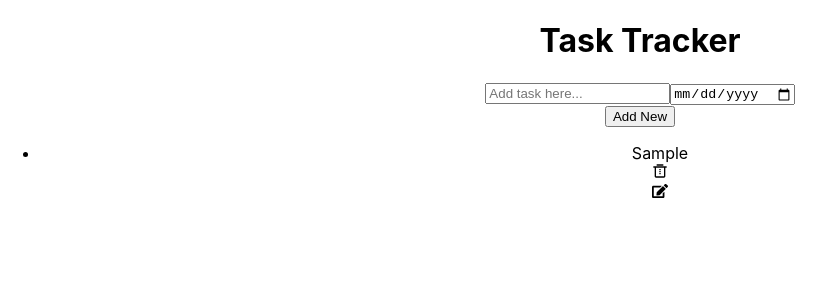
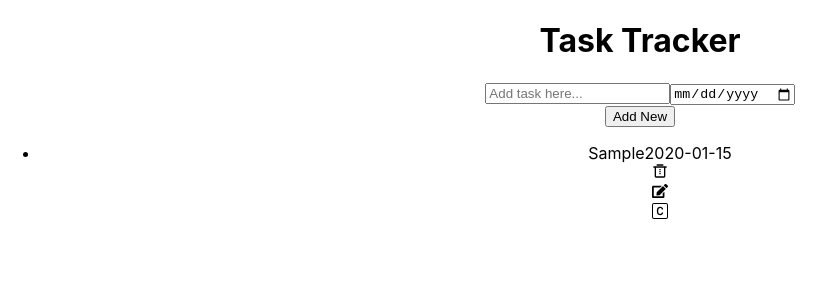
Before and after one commit to mohitkg01/proojectTodo, a React (Create React App) app: page / in a window 1280 px wide. Both pictures are taken after typing "Sample", "2020-01-15" into the empty fields and a click on the button "Add New". Shown: the top 300 px of the page, without its empty margins (0-835 px from the left). Built offline with nearby package versions, Linux system fonts and the light colour scheme.

Commit message:
completed functionality added

```diff
--- a/src/components/Home.jsx
+++ b/src/components/Home.jsx
@@ -1,6 +1,7 @@
 import React, { useEffect, useState } from 'react';
 import { FaEdit } from "react-icons/fa";
 import { RiDeleteBin3Line } from "react-icons/ri";
+import { BsCSquare } from "react-icons/bs";
 
 
 //getting local data
@@ -18,22 +19,21 @@ const [inputData,setInput]=useState("");
 const [list,setList]=useState(getLocalData());
 const [isEdited,setEdited]=useState("");
 const [toggleBtn,settoggleBtn]=useState(false);
-const [inputDate,setInputDate]=useState(new Date());
+const [inputDate,setInputDate]=useState( new Date());
 
 const changeHandler=((e)=>{
     setInput(e.target.value);
-
 });
 
 //adding
 const addItem=(()=>{
-    if(!inputData){
-        alert("please enter something");
+    if(!inputData || !inputDate){
+        alert("please enter something and Date");
     }
-    else if(inputData && toggleBtn){
+    else if(inputData && toggleBtn && inputDate){
         setList(
             list.map((ele)=>{
-                console.log(isEdited);
+                // console.log(isEdited);
                 if(ele.id===isEdited){
                     return {...ele,data:inputData};
                 }
@@ -49,9 +49,11 @@ const addItem=(()=>{
         id: Math.random(),
         data: inputData,
         date:inputDate,
+        complete:false,
     }
     setList([...list,itemList]);
     setInput("");
+    setInputDate("")
     // console.log(list);
 
 }
@@ -77,6 +79,18 @@ const deleteItem=((idx)=>{
         settoggleBtn(true);
     });
 
+//Completed
+const compItem = (idx) => {
+    setList((prevlist) => {
+      return prevlist.map((ele) => {
+        if (ele.id === idx) {
+          return { ...ele, completed: !ele.completed };
+        }
+        return ele;
+      });
+    });
+  };
+
 
 //Adding local storage
 useEffect(()=>{
@@ -91,7 +105,7 @@ useEffect(()=>{
         <div className="items">
             <div className="inputs">
             <input type="text" placeholder="Add task here..." value={inputData} onChange={changeHandler}/>
-            <input type="date"  value={inputData} onChange={(e)=> setInputDate(e.target.value)}/>
+            <input type="date"  value={inputDate} onChange={(e)=> setInputDate(e.target.value)}/>
             </div>
             { toggleBtn ? (<button onClick={addItem}>Add </button>):(
                 <button onClick={addItem}>Add New</button>
@@ -102,13 +116,16 @@ useEffect(()=>{
             {list.map((curItem) =>{
                 return(
                 <li key={curItem.id}>
-                   <div> {curItem.data}
+                   <div style={{
+                    textDecoration: curItem.completed ? 'line-through' : 'none',
+                  color: curItem.completed ? 'red' : 'black',
+                }}> {curItem.data}
                    {curItem.date}</div>
               <div className="task-btn">
-                <div onClick={()=>deleteItem(curItem.id)}><RiDeleteBin3Line/></div>
-                <div onClick={()=>editItem(curItem.id)}><FaEdit/></div>
+                <div onClick={()=>deleteItem(curItem.id)} title='Delete Task'><RiDeleteBin3Line/></div>
+                <div onClick={()=>editItem(curItem.id)} title='Edit Task'><FaEdit/></div>
+                <div onClick={()=>compItem(curItem.id)} title='Task Completed'><BsCSquare/></div>
               </div>
-
                 </li>
            ) })}
            </ul>
```
